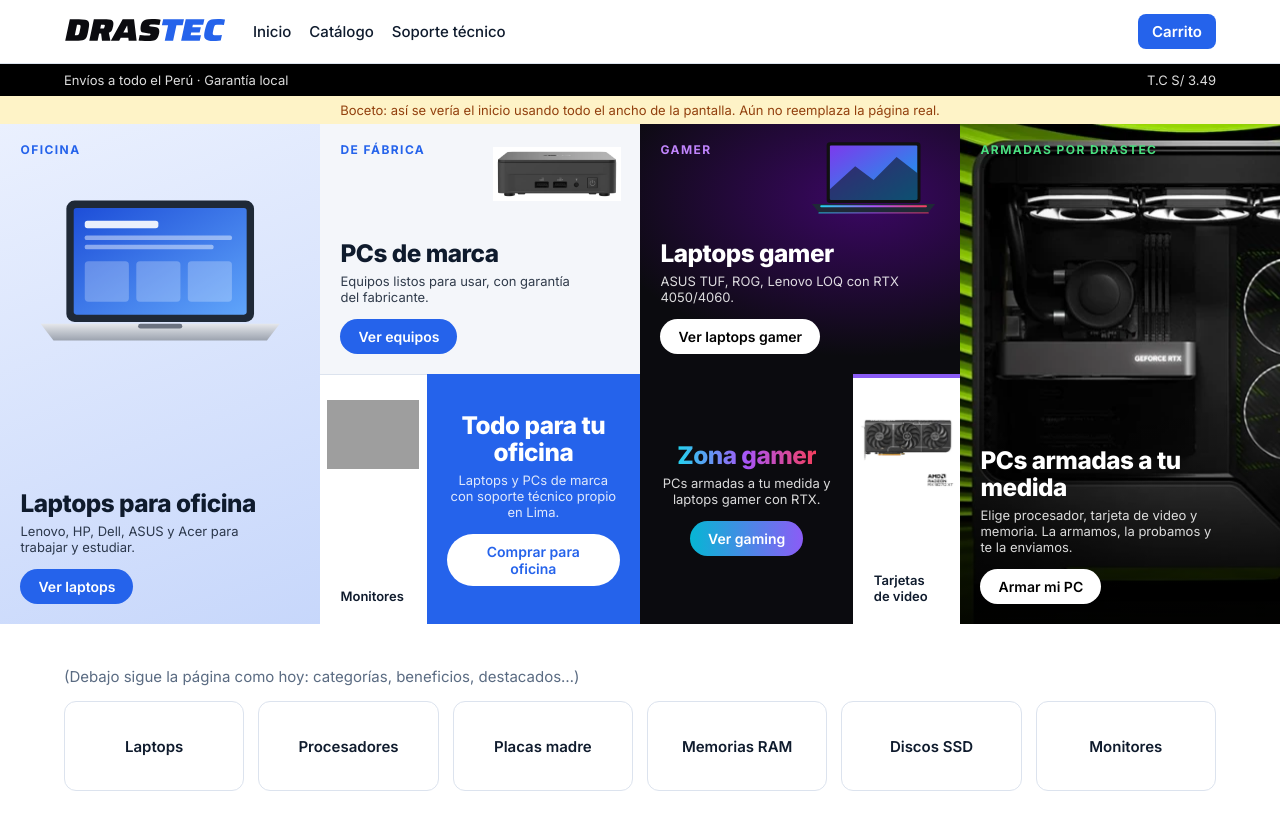
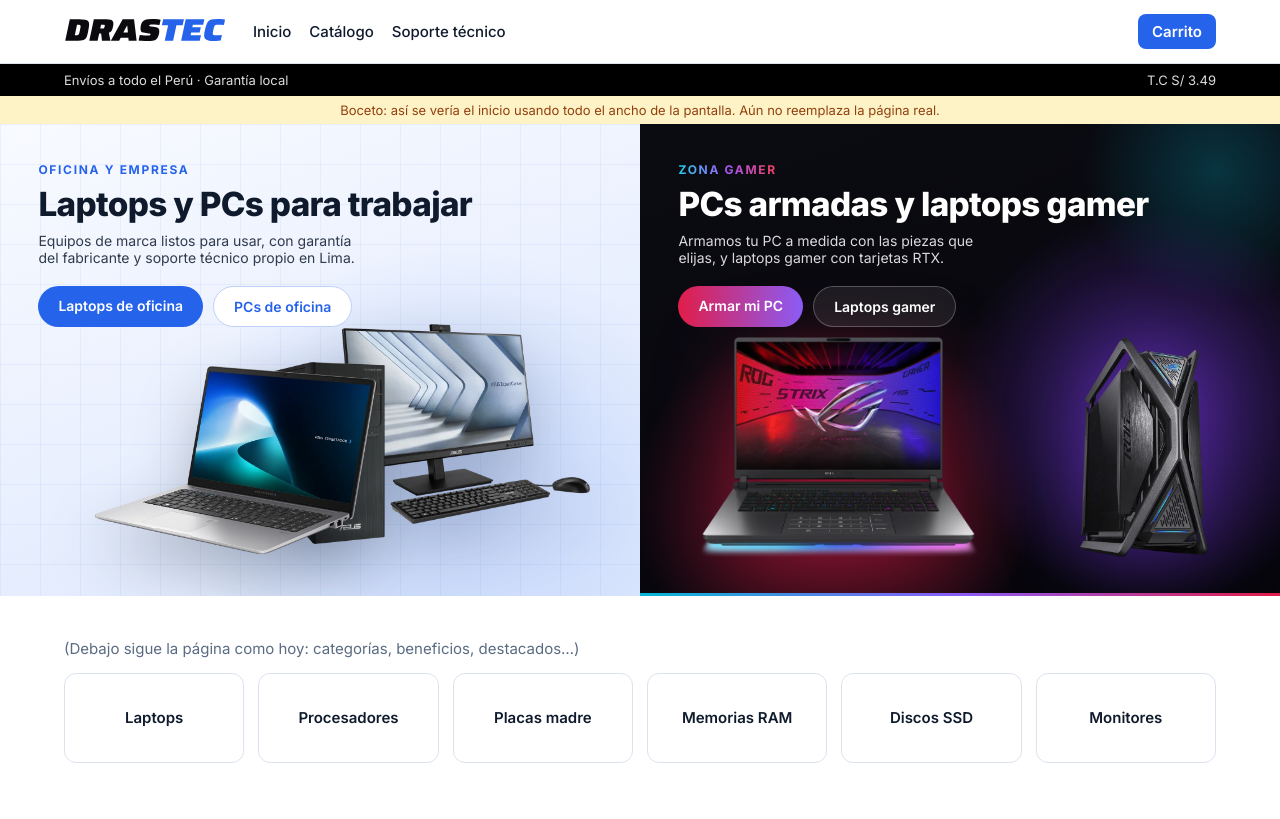
Before and after one commit to drxnu/drastec-web, a plain HTML site: page boceto-inicio.html in a window 1280 px wide. Drawn offline with Linux system fonts and the light colour scheme; grey boxes are pictures that could not be loaded.

Commit message:
Boceto de inicio: mitad oficina y mitad gaming con fotos oficiales ASUS
Co-Authored-By: Claude Opus 5.5 <noreply@anthropic.com>
Claude-Session: https://claude.ai/code/session_01SzemtUf9pfinP71GKW89xr

```diff
--- a/boceto-inicio.html
+++ b/boceto-inicio.html
@@ -19,58 +19,54 @@ header .cart{background:var(--blue);color:#fff;border-radius:8px;padding:8px 14p
 .strip{background:#000;color:#ddd;font-size:13px;padding:8px 5vw;display:flex;justify-content:space-between}
 .note{background:#FEF3C7;color:#92400E;font-size:13px;text-align:center;padding:6px 16px}
 
-/* Mosaico a lo ancho de toda la pantalla: izquierda oficina, derecha gaming */
-.mosaic{display:grid;grid-template-columns:repeat(12,1fr);grid-template-rows:repeat(2,max(15.5vw,250px));width:100%}
-.t{position:relative;overflow:hidden;display:flex;flex-direction:column;justify-content:flex-end;padding:clamp(16px,1.6vw,30px)}
-.t img,.t svg.art{position:absolute;pointer-events:none}
-.t h2{margin:0;font-size:clamp(20px,1.9vw,36px);font-weight:800;letter-spacing:-.02em;line-height:1.1;position:relative}
-.t p{margin:6px 0 0;font-size:clamp(13px,.9vw,16px);opacity:.85;position:relative;max-width:30ch}
-.tag{position:absolute;top:clamp(14px,1.4vw,26px);left:clamp(16px,1.6vw,30px);font-size:12px;font-weight:700;letter-spacing:.12em;text-transform:uppercase}
-.btn{display:inline-block;margin-top:14px;padding:9px 18px;border-radius:999px;font-weight:600;font-size:14px;position:relative;align-self:flex-start}
-.t:hover img{transform:scale(1.03)}
-.t img{transition:transform .4s}
+/* Inicio a todo el ancho: izquierda oficina, derecha gaming */
+.split{display:grid;grid-template-columns:1fr 1fr;width:100%;min-height:max(36vw,460px)}
+.half{position:relative;overflow:hidden;display:flex;flex-direction:column;padding:clamp(24px,3vw,56px)}
+.half h2{margin:0;font-size:clamp(26px,2.6vw,48px);font-weight:800;letter-spacing:-.02em;line-height:1.05}
+.half p{margin:10px 0 0;font-size:clamp(14px,1vw,18px);max-width:38ch;opacity:.85}
+.tag{font-size:12px;font-weight:700;letter-spacing:.14em;text-transform:uppercase;margin-bottom:10px}
+.btns{display:flex;flex-wrap:wrap;gap:10px;margin-top:20px;position:relative;z-index:2}
+.btn{padding:11px 20px;border-radius:999px;font-weight:600;font-size:14px}
+.stage{position:relative;flex:1;min-height:220px;margin-top:10px}
+.stage img{position:absolute;bottom:0;height:auto;width:auto;max-height:100%;transition:transform .5s}
+.half:hover .stage img{transform:translateY(-4px)}
 
-/* Oficina: claro, azul DrasTec */
-.a{grid-column:1/4;grid-row:1/3;background:linear-gradient(160deg,#EAF0FE,#C7D7FB)}
-.a svg.art{width:92%;left:4%;top:12%}
-.b{grid-column:4/7;grid-row:1;background:#F4F6FA}
-.b img{width:40%;right:6%;top:9%}
-.c{grid-column:4/5;grid-row:2;background:#fff;border-top:1px solid var(--line)}
-.c img{width:86%;left:7%;top:10%}
-.d{grid-column:5/7;grid-row:2;background:var(--blue);color:#fff;justify-content:center;text-align:center;align-items:center}
-.d p{max-width:34ch}
-.d .btn{background:#fff;color:var(--blue);align-self:center}
-.a .btn,.b .btn{background:var(--blue);color:#fff}
+/* Oficina: fondo claro, azul corporativo, cuadrícula suave tipo escritorio */
+.ofi{background:
+  radial-gradient(60% 70% at 70% 75%,rgba(37,99,235,.18),transparent 70%),
+  linear-gradient(rgba(37,99,235,.06) 1px,transparent 1px) 0 0/40px 40px,
+  linear-gradient(90deg,rgba(37,99,235,.06) 1px,transparent 1px) 0 0/40px 40px,
+  linear-gradient(160deg,#F8FAFF,#DCE7FD)}
+.ofi .tag{color:var(--blue)}
+.ofi .btn.p{background:var(--blue);color:#fff}
+.ofi .btn.s{background:#fff;color:var(--blue);border:1px solid #BFD0F8}
+.ofi .pc{max-width:min(58%,640px);right:2%;bottom:6%;filter:drop-shadow(0 24px 30px rgba(15,27,45,.22))}
+.ofi .lap{max-width:min(50%,560px);left:10%;bottom:0;filter:drop-shadow(0 26px 30px rgba(15,27,45,.28))}
 
-/* Gaming: oscuro, luces RGB */
-.e{grid-column:7/9;grid-row:2;background:#0B0B0F;color:#fff;justify-content:center;text-align:center;align-items:center}
-.e h2 span{background:linear-gradient(90deg,#22D3EE,#A855F7,#F43F5E);-webkit-background-clip:text;background-clip:text;color:transparent}
-.e .btn{background:linear-gradient(90deg,#06B6D4,#8B5CF6);color:#fff;align-self:center}
-.f{grid-column:7/10;grid-row:1;background:radial-gradient(120% 90% at 70% 30%,#3B0764,#0B0B0F 70%);color:#fff}
-.f svg.art{width:46%;right:4%;top:4%}
-.g{grid-column:9/10;grid-row:2;background:#fff;color:var(--fg);border-top:4px solid #8B5CF6}
-.g img{width:92%;left:4%;top:16%}
-.h{grid-column:10/13;grid-row:1/3;background:#000;color:#fff}
-.h img{width:100%;height:100%;object-fit:cover;inset:0}
-.h::before{content:"";position:absolute;inset:0;background:linear-gradient(to top,rgba(0,0,0,.85),transparent 45%);z-index:1}
-.h>*:not(img){z-index:2}
-.f .btn,.h .btn{background:#fff;color:#000}
-.f .tag{color:#C084FC}.h .tag{color:#4ADE80}.a .tag,.b .tag{color:var(--blue)}
+/* Gaming: fondo oscuro con brillo rojo/morado/cian */
+.gam{color:#fff;background:
+  radial-gradient(45% 55% at 30% 80%,rgba(225,29,72,.45),transparent 70%),
+  radial-gradient(45% 60% at 80% 60%,rgba(124,58,237,.5),transparent 70%),
+  radial-gradient(30% 40% at 90% 10%,rgba(6,182,212,.25),transparent 70%),
+  linear-gradient(160deg,#0B0B12,#05050A)}
+.gam::after{content:"";position:absolute;inset:auto 0 0 0;height:3px;background:linear-gradient(90deg,#06B6D4,#8B5CF6,#E11D48)}
+.gam .tag{background:linear-gradient(90deg,#22D3EE,#A855F7,#F43F5E);-webkit-background-clip:text;background-clip:text;color:transparent;align-self:flex-start}
+.gam .btn.p{background:linear-gradient(90deg,#E11D48,#8B5CF6);color:#fff}
+.gam .btn.s{background:rgba(255,255,255,.08);color:#fff;border:1px solid rgba(255,255,255,.25)}
+.gam .pc{max-height:min(100%,520px);right:6%;bottom:0;filter:drop-shadow(0 0 40px rgba(124,58,237,.45))}
+.gam .lap{max-width:min(55%,560px);left:4%;bottom:0;filter:drop-shadow(0 20px 40px rgba(225,29,72,.35))}
 
 .below{padding:28px 5vw;color:var(--muted)}
 .below .cats{display:grid;grid-template-columns:repeat(6,1fr);gap:14px}
 .below .cats div{border:1px solid var(--line);border-radius:12px;height:90px;display:grid;place-items:center;font-weight:600;color:var(--fg)}
 
-/* Celular: cada mitad apilada, en 2 columnas */
 @media (max-width:900px){
   header nav{display:none}
-  .mosaic{grid-template-columns:1fr 1fr;grid-template-rows:none;grid-auto-rows:minmax(200px,auto)}
-  .a,.b,.c,.d,.e,.f,.g,.h{grid-column:auto;grid-row:auto}
-  .d{order:0;grid-column:1/3;min-height:150px}.a{order:1;grid-column:1/3;min-height:300px}.b{order:2}.c{order:3}
-  .e{order:4;grid-column:1/3;min-height:150px}.h{order:5;grid-column:1/3;min-height:360px}.f{order:6}.g{order:7}
-  .t img,.t svg.art{position:static;width:80%!important;margin:28px auto 12px;display:block}
-  .a svg.art{width:86%!important}
-  .h img{position:absolute;width:100%!important;margin:0}
+  .split{grid-template-columns:1fr}
+  .stage{min-height:62vw}
+  .gam .pc{max-width:34%}
+  .ofi .lap,.gam .lap{max-width:62%}
+  .ofi .pc{max-width:64%}
   .below .cats{grid-template-columns:repeat(3,1fr)}
 }
 </style>
@@ -84,74 +80,27 @@ header .cart{background:var(--blue);color:#fff;border-radius:8px;padding:8px 14p
 <div class="strip"><span>Envíos a todo el Perú · Garantía local</span><span>T.C S/ 3.49</span></div>
 <div class="note">Boceto: así se vería el inicio usando todo el ancho de la pantalla. Aún no reemplaza la página real.</div>
 
-<section class="mosaic" aria-label="Oficina y gaming">
-  <!-- OFICINA -->
-  <a class="t a" href="index.html#catalogo">
-    <span class="tag">Oficina</span>
-    <svg class="art" viewBox="0 0 320 220" aria-hidden="true">
-      <defs><linearGradient id="scr" x1="0" y1="0" x2="1" y2="1"><stop offset="0" stop-color="#1D4ED8"/><stop offset="1" stop-color="#60A5FA"/></linearGradient>
-      <linearGradient id="alu" x1="0" y1="0" x2="0" y2="1"><stop offset="0" stop-color="#E5E7EB"/><stop offset="1" stop-color="#9CA3AF"/></linearGradient></defs>
-      <rect x="58" y="18" width="204" height="132" rx="9" fill="#1F2937"/>
-      <rect x="66" y="26" width="188" height="116" rx="3" fill="url(#scr)"/>
-      <rect x="78" y="40" width="80" height="8" rx="3" fill="#fff" opacity=".9"/>
-      <rect x="78" y="56" width="160" height="5" rx="2" fill="#fff" opacity=".45"/><rect x="78" y="66" width="140" height="5" rx="2" fill="#fff" opacity=".45"/>
-      <rect x="78" y="84" width="48" height="44" rx="4" fill="#fff" opacity=".25"/><rect x="134" y="84" width="48" height="44" rx="4" fill="#fff" opacity=".25"/><rect x="190" y="84" width="48" height="44" rx="4" fill="#fff" opacity=".25"/>
-      <path d="M30 152h260l-14 18H44z" fill="url(#alu)"/><rect x="136" y="152" width="48" height="5" rx="2.5" fill="#6B7280"/>
-    </svg>
-    <h2>Laptops para oficina</h2>
-    <p>Lenovo, HP, Dell, ASUS y Acer para trabajar y estudiar.</p>
-    <span class="btn">Ver laptops</span>
-  </a>
-  <a class="t b" href="index.html#catalogo">
-    <span class="tag">De fábrica</span>
-    <img src="img/p/pc-001-1.webp" alt="Mini PC ASUS NUC">
-    <h2>PCs de marca</h2>
-    <p>Equipos listos para usar, con garantía del fabricante.</p>
-    <span class="btn">Ver equipos</span>
-  </a>
-  <a class="t c" href="index.html#catalogo">
-    <img src="img/p/mo-038-1.webp" alt="Monitor">
-    <p style="font-weight:600;opacity:1">Monitores</p>
-  </a>
-  <a class="t d" href="index.html#catalogo">
-    <h2>Todo para tu oficina</h2>
-    <p>Laptops y PCs de marca con soporte técnico propio en Lima.</p>
-    <span class="btn">Comprar para oficina</span>
-  </a>
-
-  <!-- GAMING -->
-  <a class="t e" href="index.html#catalogo">
-    <h2><span>Zona gamer</span></h2>
-    <p>PCs armadas a tu medida y laptops gamer con RTX.</p>
-    <span class="btn">Ver gaming</span>
-  </a>
-  <a class="t f" href="index.html#catalogo">
-    <span class="tag">Gamer</span>
-    <svg class="art" viewBox="0 0 320 220" aria-hidden="true">
-      <defs><linearGradient id="rgb" x1="0" y1="0" x2="1" y2="0"><stop offset="0" stop-color="#22D3EE"/><stop offset=".5" stop-color="#A855F7"/><stop offset="1" stop-color="#F43F5E"/></linearGradient>
-      <linearGradient id="gs" x1="0" y1="0" x2="1" y2="1"><stop offset="0" stop-color="#7C3AED"/><stop offset="1" stop-color="#0EA5E9"/></linearGradient></defs>
-      <rect x="58" y="18" width="204" height="132" rx="7" fill="#111"/>
-      <rect x="65" y="25" width="190" height="118" rx="2" fill="url(#gs)"/>
-      <path d="M65 120 L120 70 L160 100 L210 50 L255 85 L255 143 L65 143Z" fill="#0B0B0F" opacity=".55"/>
-      <path d="M26 152h268l-16 20H42z" fill="#1F2937"/>
-      <rect x="44" y="155" width="232" height="4" rx="2" fill="url(#rgb)"/>
-      <rect x="40" y="170" width="240" height="3" rx="1.5" fill="url(#rgb)" opacity=".7"/>
-    </svg>
-    <h2>Laptops gamer</h2>
-    <p>ASUS TUF, ROG, Lenovo LOQ con RTX 4050/4060.</p>
-    <span class="btn">Ver laptops gamer</span>
-  </a>
-  <a class="t g" href="index.html#catalogo">
-    <img src="img/p/gv-007-1.webp" alt="Tarjeta de video">
-    <p style="font-weight:600;opacity:1">Tarjetas de video</p>
-  </a>
-  <a class="t h" href="index.html#catalogo">
-    <img src="img/pc-destacada.webp" alt="PC gamer armada">
-    <span class="tag">Armadas por DrasTec</span>
-    <h2>PCs armadas a tu medida</h2>
-    <p>Elige procesador, tarjeta de video y memoria. La armamos, la probamos y te la enviamos.</p>
-    <span class="btn">Armar mi PC</span>
-  </a>
+<section class="split" aria-label="Oficina y gaming">
+  <div class="half ofi">
+    <span class="tag">Oficina y empresa</span>
+    <h2>Laptops y PCs para trabajar</h2>
+    <p>Equipos de marca listos para usar, con garantía del fabricante y soporte técnico propio en Lima.</p>
+    <div class="btns"><a class="btn p" href="index.html#catalogo">Laptops de oficina</a><a class="btn s" href="index.html#catalogo">PCs de oficina</a></div>
+    <div class="stage">
+      <img class="pc" src="img/hero/oficina-pc.webp" alt="PC de escritorio ASUS ExpertCenter con monitor">
+      <img class="lap" src="img/hero/oficina-laptop.webp" alt="Laptop ASUS ExpertBook P1">
+    </div>
+  </div>
+  <div class="half gam">
+    <span class="tag">Zona gamer</span>
+    <h2>PCs armadas y laptops gamer</h2>
+    <p>Armamos tu PC a medida con las piezas que elijas, y laptops gamer con tarjetas RTX.</p>
+    <div class="btns"><a class="btn p" href="index.html#catalogo">Armar mi PC</a><a class="btn s" href="index.html#catalogo">Laptops gamer</a></div>
+    <div class="stage">
+      <img class="pc" src="img/hero/gamer-pc.webp" alt="PC gamer en case ROG Hyperion">
+      <img class="lap" src="img/hero/gamer-laptop.webp" alt="Laptop gamer ASUS ROG Strix G16">
+    </div>
+  </div>
 </section>
 
 <div class="below">
```
Also changed, not shown: img/hero/gamer-laptop.webp (added), img/hero/gamer-pc.webp (added), img/hero/oficina-laptop.webp (added), img/hero/oficina-pc.webp (added).
